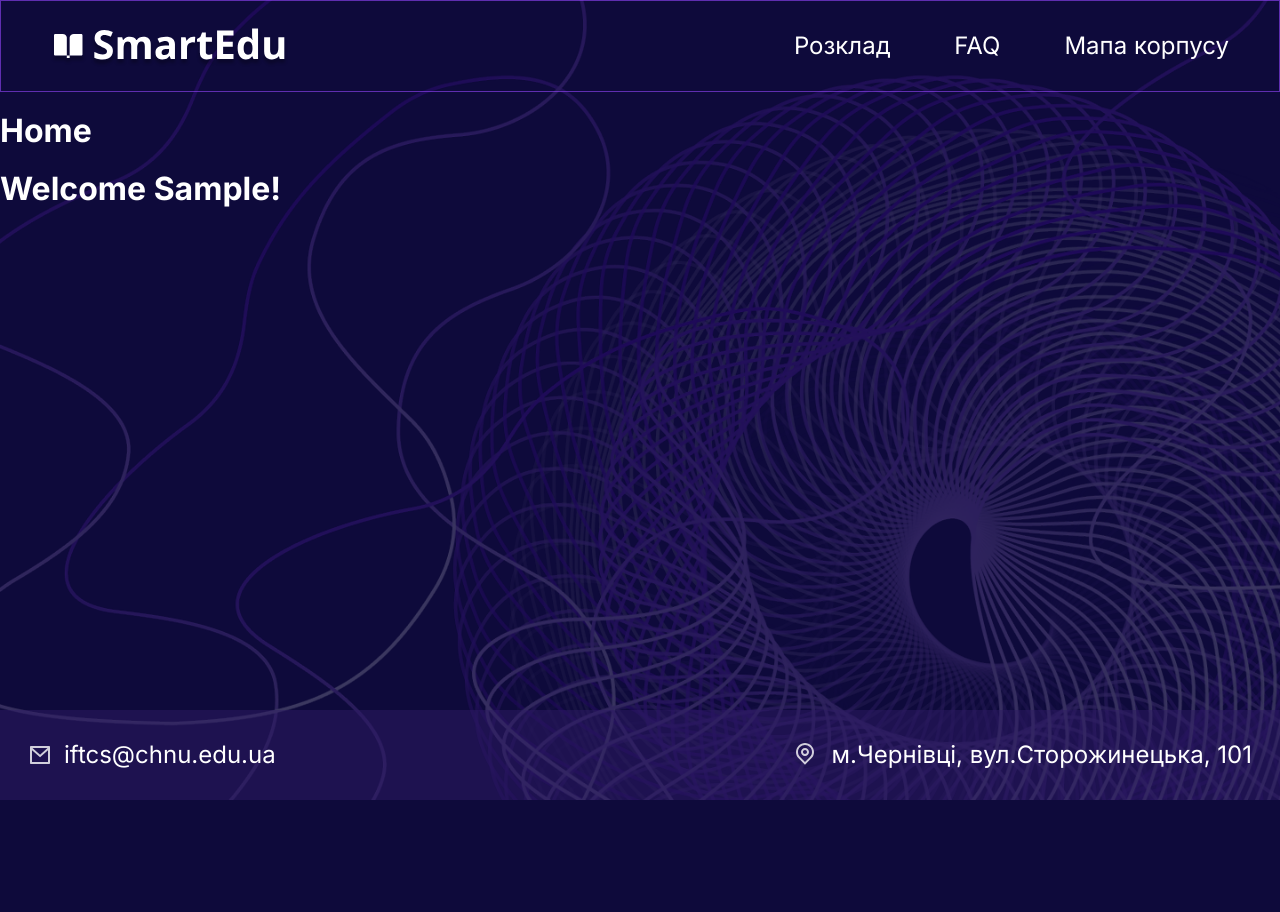
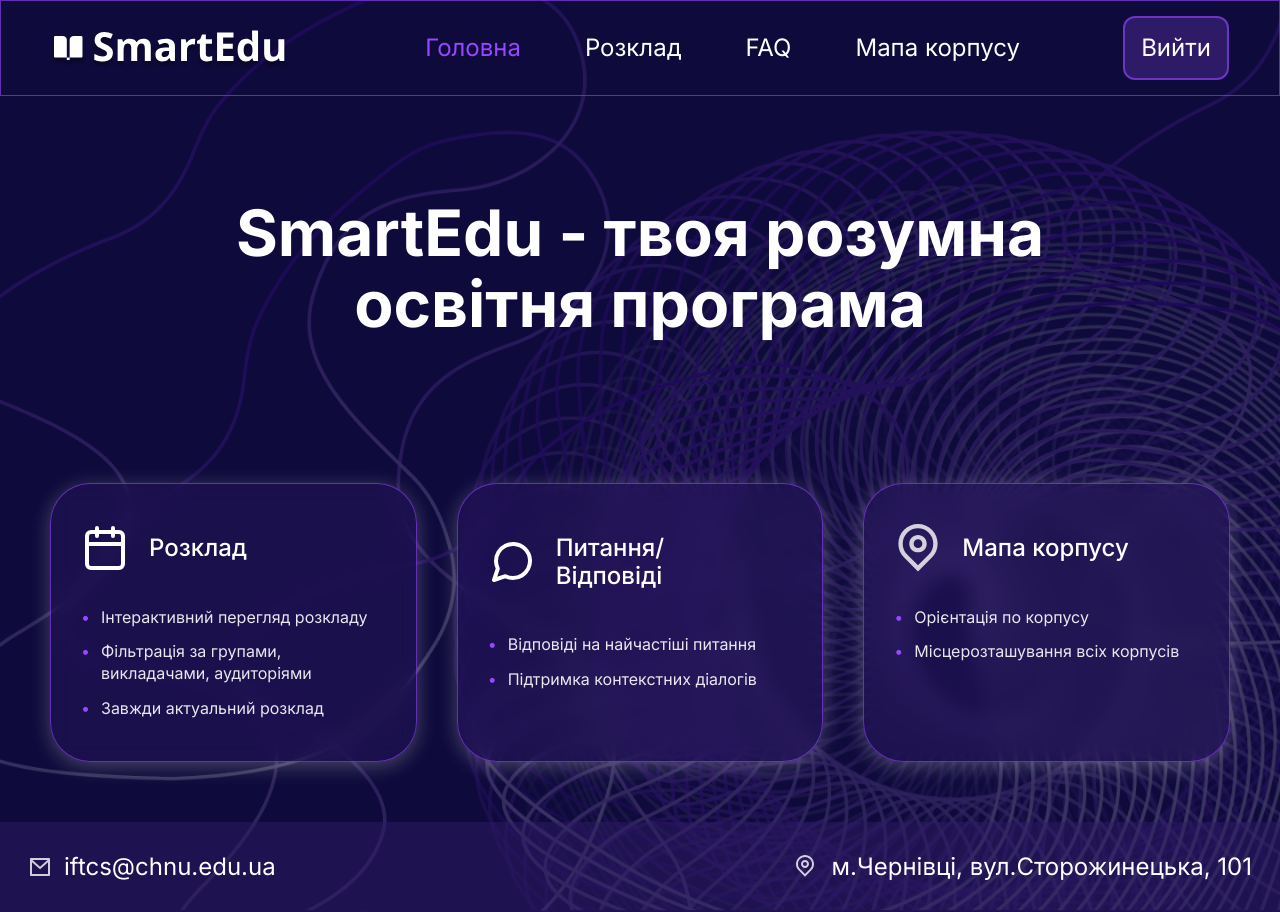
Before and after one commit to andrewww05/smart-edu, a Django app: page / in a window 1280 px wide. Before the commit the page ends 800 px from the top, so only its background shows below. Run offline with Django 5.2, Linux system fonts and the light colour scheme; the visitor is signed in with stand-in values (Sample User, id 1).

Commit message:
Main module

```diff
--- /dev/null
+++ b/apps/main/urls.py
@@ -0,0 +1,17 @@
+from django.urls import path, include
+from rest_framework.routers import DefaultRouter
+from .views import (
+    GroupViewSet, MaterialViewSet, RoomViewSet,
+    LessonViewSet, ActivityLogViewSet
+)
+
+router = DefaultRouter()
+router.register(r'groups', GroupViewSet)
+router.register(r'materials', MaterialViewSet)
+router.register(r'rooms', RoomViewSet)
+router.register(r'lessons', LessonViewSet)
+router.register(r'activity-logs', ActivityLogViewSet)
+
+urlpatterns = [
+    path('', include(router.urls)),
+]
--- a/requirements.txt
+++ b/requirements.txt
@@ -1,5 +1,6 @@
 asgiref==3.10.0
 bcrypt==5.0.0
 Django==5.2.7
+djangorestframework==3.16.1
 sqlparse==0.5.3
 typing_extensions==4.15.0
--- a/smartedu/settings.py
+++ b/smartedu/settings.py
@@ -38,7 +38,11 @@ INSTALLED_APPS = [
     'django.contrib.messages',
     'django.contrib.staticfiles',
     'apps.auth',
-    'apps.users'
+    'apps.users',
+    'apps.main.apps.MainConfig',
+    'rest_framework',
+
+
 ]
 
 MIDDLEWARE = [
--- a/smartedu/urls.py
+++ b/smartedu/urls.py
@@ -22,4 +22,6 @@ urlpatterns = [
     path('api/', include('apps.api.urls')),
     path('', include('apps.auth.urls')),
     path('', include('apps.public.urls')),
+    path('api/v1/', include('apps.main.urls')),
+
 ]
--- a/static/css/components.css
+++ b/static/css/components.css
@@ -1,4 +1,4 @@
-div.se-card {
+.se-card {
     --card-background-color: var(--brand-purple-50);
     --card-border-color: var(--brand-purple-light-60);
     --card-glow-color: rgba(255, 255, 255, 0.25);
@@ -42,7 +42,7 @@ input.se-input::placeholder {
     color: var(--input-placeholder);
 }
 
-.se-field.error > input.se-input {
+.se-field.error>input.se-input {
     border: none;
     background-color: var(--input-bg-error);
     border: 3px solid var(--brand-error);
@@ -71,7 +71,8 @@ label.se-checkbox-label {
 }
 
 /* Button */
-button.se-button {
+/* Button */
+.se-button {
     background: var(--brand-purple);
     border: 2px solid var(--brand-purple-light-60);
     border-radius: 12px;
@@ -81,23 +82,27 @@ button.se-button {
     padding: 16px;
     cursor: pointer;
     transition: all 0.3s ease;
+    display: inline-block;
+    /* Ensure it works for anchors */
+    text-align: center;
 }
 
-button.se-button:hover {
+.se-button:hover {
     background: var(--brand-purple-80);
     border-color: var(--brand-purple-light);
 }
 
-button.se-button:active {
+.se-button:active {
     transform: scale(0.98);
 }
 
+
 /* Error */
-.se-field > .se-error::before {
+.se-field>.se-error::before {
     content: '* ';
     color: var(--brand-error);
 }
 
-.se-field > .se-error {
+.se-field>.se-error {
     color: var(--brand-error);
 }
--- a/static/css/main.css
+++ b/static/css/main.css
@@ -24,8 +24,8 @@ article {
 }
 
 footer {
-  width: 100%;
-  height: 90px;
+    width: 100%;
+    height: 90px;
 }
 
 /* Header */
@@ -35,7 +35,9 @@ footer {
     justify-content: space-between;
     padding: 15px 50px;
     border: 1px solid var(--border-color-light);
+    align-items: center;
 }
+
 
 .header__logo {
     width: 231px;
@@ -61,6 +63,103 @@ footer {
 }
 
 .header__button--selected:link {
+    color: var(--brand-purple-light);
+}
+
+/* Page */
+.home__container {
+    padding: 0 50px;
+    display: flex;
+    flex-direction: column;
+    justify-content: center;
+    height: 100%;
+    gap: 60px;
+}
+
+.hero__section {
+    margin-top: 60px;
+    max-width: 800px;
+}
+
+.hero__title {
+    font-size: 64px;
+    font-weight: 700;
+    color: var(--font-color-primary);
+    margin-bottom: 24px;
+    line-height: 1.1;
+}
+
+.hero__subtitle {
+    font-size: 24px;
+    color: rgba(255, 255, 255, 0.8);
+    margin-bottom: 40px;
+    line-height: 1.4;
+}
+
+.hero__button {
+    display: inline-block;
+    text-decoration: none;
+    padding: 16px 48px;
+}
+
+.cards__section {
+    display: grid;
+    grid-template-columns: repeat(3, 1fr);
+    gap: 40px;
+    margin-bottom: 60px;
+}
+
+.home__card {
+    background: rgba(46, 27, 103, 0.4);
+    backdrop-filter: blur(10px);
+    transition: transform 0.3s ease;
+    text-decoration: none;
+    display: block;
+    color: inherit;
+}
+
+
+.home__card:hover {
+    transform: translateY(-5px);
+}
+
+.card__header {
+    display: flex;
+    align-items: center;
+    gap: 20px;
+    margin-bottom: 24px;
+}
+
+.card__icon {
+    width: 48px;
+    height: 48px;
+}
+
+.card__title {
+    font-size: 24px;
+    font-weight: 500;
+    color: var(--font-color-primary);
+}
+
+.card__list {
+    list-style: none;
+    padding: 0;
+    margin: 0;
+}
+
+.card__list li {
+    position: relative;
+    padding-left: 20px;
+    margin-bottom: 12px;
+    font-size: 16px;
+    color: rgba(255, 255, 255, 0.9);
+    line-height: 1.4;
+}
+
+.card__list li::before {
+    content: "•";
+    position: absolute;
+    left: 0;
     color: var(--brand-purple-light);
 }
 
--- a/templates/layout/header.html
+++ b/templates/layout/header.html
@@ -2,39 +2,46 @@
 
 <div class="header__wrapper">
     <a class="header__logo" href="/">
-        <img src="{% static 'svg/smart-edu-logo.svg' %}" alt="logo"/>
+        <img src="{% static 'svg/smart-edu-logo.svg' %}" alt="logo" />
     </a>
 
     <ul class="header__button_group">
         <li>
-            <a
-                href="/schedule"
-                class="header__button"
+            <a href="/" class="header__button" x-data="{ isActive: window.location.pathname === '/' }"
+                :class="{ 'header__button--selected': isActive }">
+                Головна
+            </a>
+        </li>
+        <li>
+            <a href="/schedule" class="header__button"
                 x-data="{ isActive: window.location.pathname.includes('/schedule') }"
-                :class="{ 'header__button--selected': isActive }"
-            >
+                :class="{ 'header__button--selected': isActive }">
                 Розклад
             </a>
         </li>
         <li>
-            <a
-                    href="/faq"
-                    class="header__button"
-                    x-data="{ isActive: window.location.pathname.includes('/faq') }"
-                    :class="{ 'header__button--selected': isActive }"
-            >
+            <a href="/faq" class="header__button" x-data="{ isActive: window.location.pathname.includes('/faq') }"
+                :class="{ 'header__button--selected': isActive }">
                 FAQ
             </a>
         </li>
         <li>
-            <a
-                    href="/map"
-                    class="header__button"
-                    x-data="{ isActive: window.location.pathname.includes('/map') }"
-                    :class="{ 'header__button--selected': isActive }"
-            >
+            <a href="/map" class="header__button" x-data="{ isActive: window.location.pathname.includes('/map') }"
+                :class="{ 'header__button--selected': isActive }">
                 Мапа корпусу
             </a>
         </li>
     </ul>
+
+    {% if user.is_authenticated %}
+    <a href="/logout" class="se-button se-button--outline se-button--small" style="text-decoration: none;">
+        Вийти
+    </a>
+    {% else %}
+    <a href="/login" class="se-button se-button--outline se-button--small" style="text-decoration: none;">
+        Увійти
+    </a>
+    {% endif %}
+
+
 </div>
--- a/templates/page/public/home.html
+++ b/templates/page/public/home.html
@@ -1,12 +1,67 @@
 {% extends "../../layout/layout.html" %}
+{% load static %}
 
 {% block title %}Головна{% endblock %}
 
 {% block content %}
-<div>
-    <h1 style="color: white;">Home</h1>
-    {% if user %}
-    <h1 style="color: white;">Welcome {{ user.first_name }}!</h1>
+<div class="home__container">
+    {% if not user.is_authenticated %}
+    <!-- Hero Section -->
+    <div class="hero__section">
+        <h1 class="hero__title">Твоя розумна<br>освітня програма</h1>
+        <p class="hero__subtitle">
+            Розклад, відповіді на часті питання, орієнтація по<br>корпусу - все в одному місці
+        </p>
+        <a href="/register" class="se-button hero__button">
+            Зареєструватися
+        </a>
+    </div>
+    {% else %}
+    <div style="text-align: center; margin-bottom: 60px; margin-top: 60px;">
+        <h1 class="hero__title">SmartEdu - твоя розумна<br>освітня програма</h1>
+    </div>
+    <!-- Cards Section -->
+    <div class="cards__section">
+
+        <!-- Schedule Card -->
+        <a href="/schedule" class="se-card home__card">
+            <div class="card__header">
+                <img src="{% static 'svg/calendar.svg' %}" alt="calendar" class="card__icon">
+                <h2 class="card__title">Розклад</h2>
+            </div>
+            <ul class="card__list">
+                <li>Інтерактивний перегляд розкладу</li>
+                <li>Фільтрація за групами, викладачами, аудиторіями</li>
+                <li>Завжди актуальний розклад</li>
+            </ul>
+        </a>
+
+        <!-- FAQ Card -->
+        <a href="/faq" class="se-card home__card">
+            <div class="card__header">
+                <img src="{% static 'svg/chat.svg' %}" alt="chat" class="card__icon">
+                <h2 class="card__title">Питання/<br>Відповіді</h2>
+            </div>
+            <ul class="card__list">
+                <li>Відповіді на найчастіші питання</li>
+                <li>Підтримка контекстних діалогів</li>
+            </ul>
+        </a>
+
+        <!-- Map Card -->
+        <a href="/map" class="se-card home__card">
+            <div class="card__header">
+                <img src="{% static 'svg/location.svg' %}" alt="location" class="card__icon">
+                <h2 class="card__title">Мапа корпусу</h2>
+            </div>
+
+            <ul class="card__list">
+                <li>Орієнтація по корпусу</li>
+                <li>Місцерозташування всіх корпусів</li>
+            </ul>
+        </a>
+    </div>
+
     {% endif %}
 </div>
 {% endblock %}
```
Also changed, not shown: apps/main/admin.py (added, +31 -0 lines), apps/main/apps.py (added, +7 -0 lines), apps/main/models.py (added, +120 -0 lines), apps/main/serializers.py (added, +42 -0 lines), apps/main/services.py (added, +42 -0 lines), apps/main/views.py (added, +60 -0 lines), apps/main/__init__.py (added), apps/main/migrations/0001_initial.py (added), apps/main/migrations/__init__.py (added), static/svg/calendar.svg (added), static/svg/chat.svg (added). Lines whose indentation alone changed are shown as unchanged.
